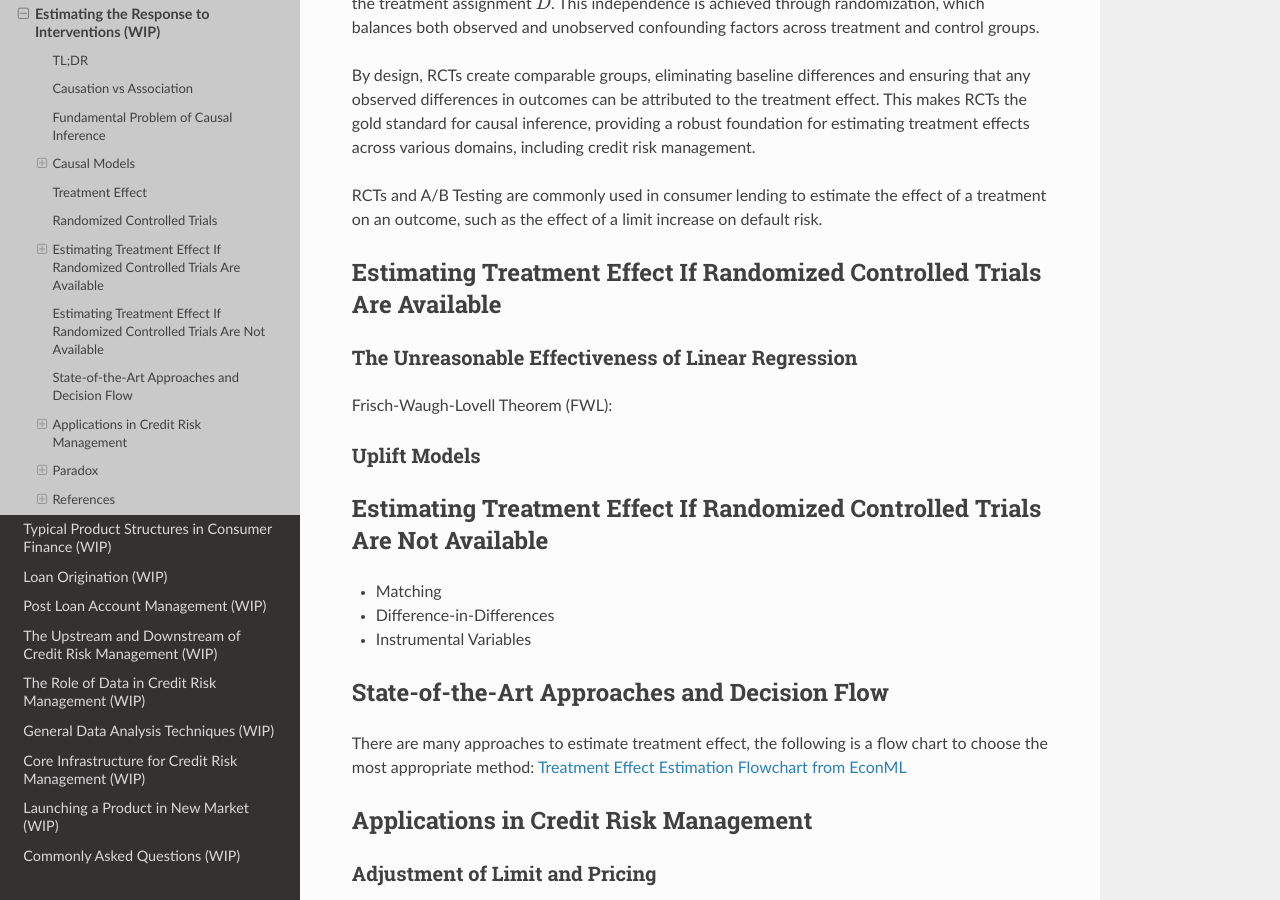
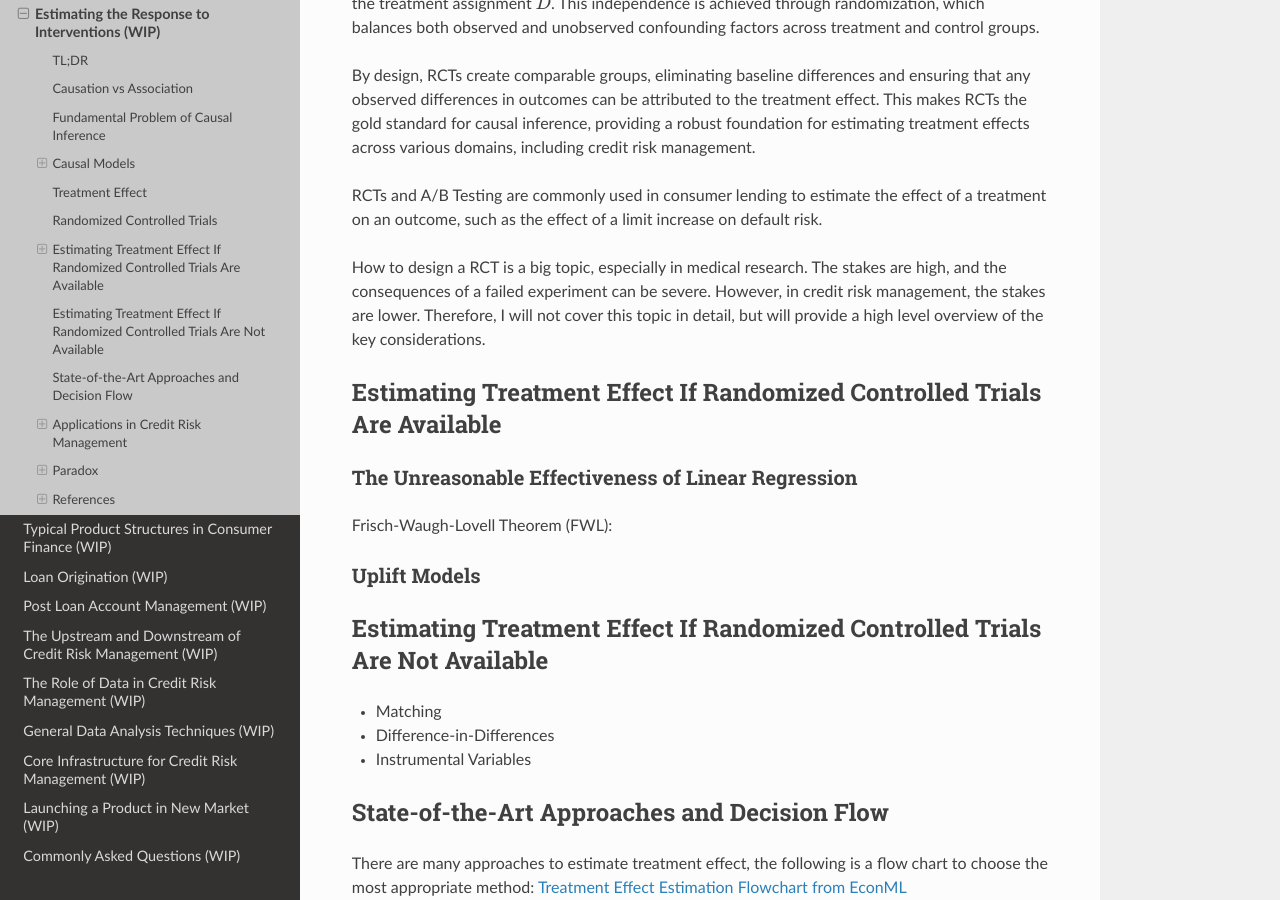
Before and after one commit to kychanbp/credit_risk_mgmt_fintech, a Sphinx documentation site: the page built from docs/source/prediction/intervention_response.rst, in a window 1280 px wide and 900 px high, scrolled down 9989 px. Built offline with Sphinx 7.4.7 and the Read the Docs theme 3.1.0, drawn with Linux system fonts in a browser that asks for light colours.

Commit message:
added interverntino from response

```diff
--- a/docs/source/prediction/intervention_response.rst
+++ b/docs/source/prediction/intervention_response.rst
@@ -357,6 +357,8 @@ By design, RCTs create comparable groups, eliminating baseline differences and e
 
 RCTs and A/B Testing are commonly used in consumer lending to estimate the effect of a treatment on an outcome, such as the effect of a limit increase on default risk.
 
+How to design a RCT is a big topic, especially in medical research. The stakes are high, and the consequences of a failed experiment can be severe. However, in credit risk management, the stakes are lower. Therefore, I will not cover this topic in detail, but will provide a high level overview of the key considerations.
+
 Estimating Treatment Effect If Randomized Controlled Trials Are Available
 -------------------------------------------------------------------------
 
```
